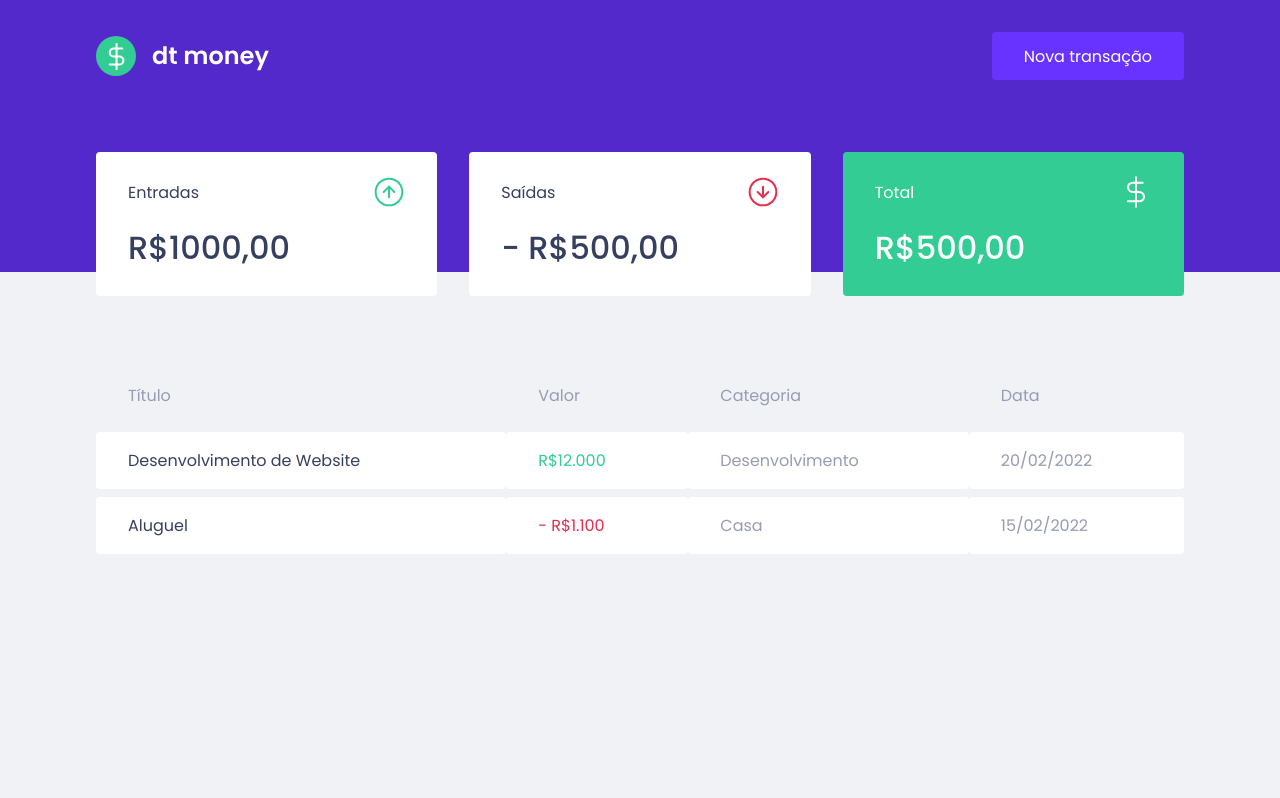
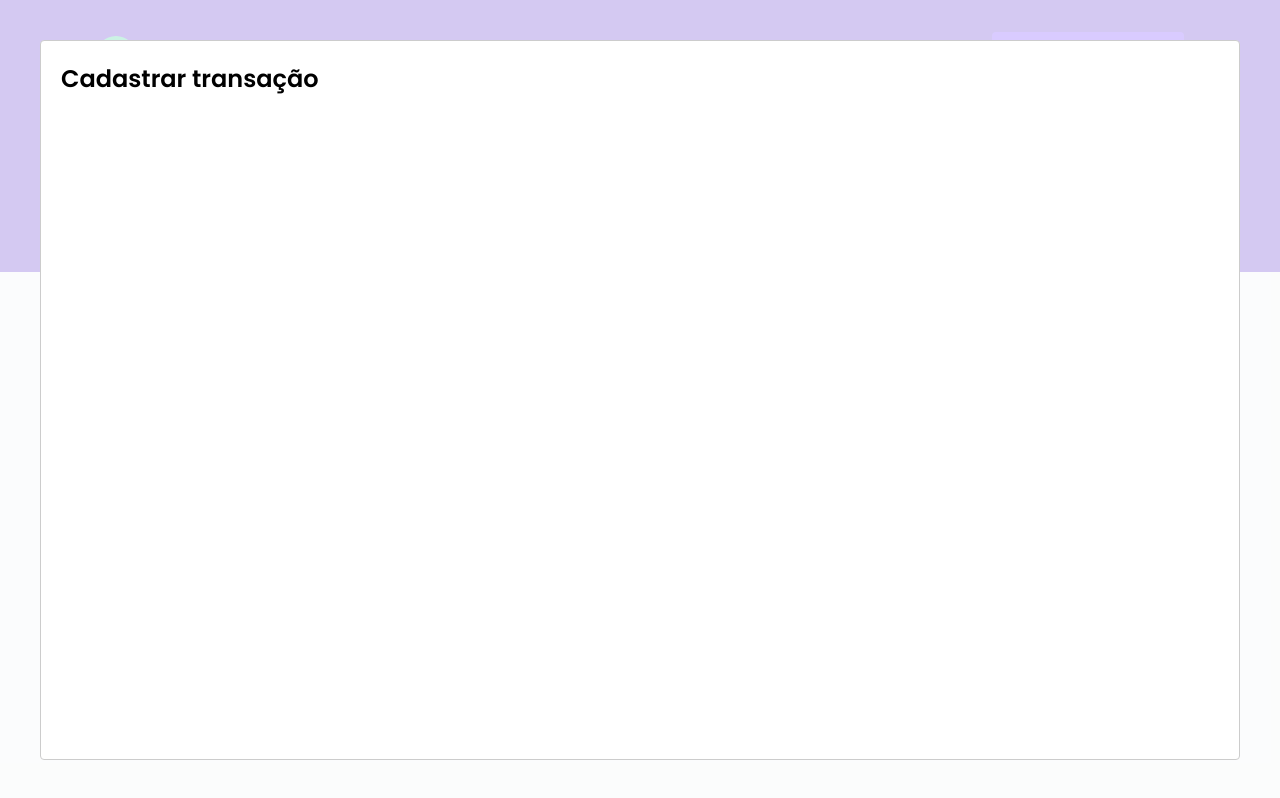
Before and after one commit to claradbessa/dt-money, a React (Create React App) app: page / in a window 1280 px wide. Both pictures are taken after a click on the button "Nova transação". Built offline with nearby package versions, Linux system fonts and the light colour scheme; no server answers; what miragejs would draw is missing.

Commit message:
configurando modal

```diff
--- a/package.json
+++ b/package.json
@@ -3,10 +3,12 @@
   "version": "0.1.0",
   "private": true,
   "dependencies": {
+    "@types/react-modal": "^3.13.1",
     "axios": "^0.27.2",
     "miragejs": "^0.1.45",
     "react": "^18.1.0",
     "react-dom": "^18.1.0",
+    "react-modal": "^3.15.1",
     "react-scripts": "5.0.1",
     "styled-components": "^5.3.5",
     "web-vitals": "^2.1.0"
--- a/src/App.tsx
+++ b/src/App.tsx
@@ -1,13 +1,35 @@
+import { useState } from 'react';
+import Modal from 'react-modal';
 import { Dashboard } from './components/Dashboard';
 import { Header } from './components/Header';
 
 import { GlobalStyle } from './sytles/global';
 
+Modal.setAppElement('#root');
+
 export function App() {
+  const [ isNewTransictionModalOpen, setIsNewTransictionModalOpen ] = useState(false);
+
+  function handleOpenNewTransictionModal() {
+      setIsNewTransictionModalOpen(true);
+  }
+
+  function handleCloseNewTransictionModal() {
+      setIsNewTransictionModalOpen(false);
+  }
+
   return (
     <>
-      <Header />
+      <Header onOpenNewTransactionModal={handleOpenNewTransictionModal} />
       <Dashboard />
+
+      <Modal
+        isOpen={isNewTransictionModalOpen}
+        onRequestClose={handleCloseNewTransictionModal}
+        >
+        <h2>Cadastrar transação</h2>
+      </Modal>
+
       <GlobalStyle />
     </>
   );
--- a/src/components/Header/index.tsx
+++ b/src/components/Header/index.tsx
@@ -1,12 +1,21 @@
-import logoImg  from '../../assets/logo.svg'
-import { Container, Content } from './styles'
+import { useState } from 'react';
+import Modal from 'react-modal';
+import logoImg  from '../../assets/logo.svg';
+import { Container, Content } from './styles';
 
-export function Header(){
+interface HeaderProps {
+    onOpenNewTransactionModal: () => void;
+}
+
+export function Header({onOpenNewTransactionModal}: HeaderProps){
+
     return(
         <Container>
             <Content>
                 <img src={logoImg} alt="dt-money" />
-                <button type="button">Nova transação</button>
+                <button type="button" onClick={onOpenNewTransactionModal}>Nova transação</button>
+
+
             </Content>
         </Container>
     )
```
Also changed, not shown: 1 other file (tests, documents, lock files or other folders).
